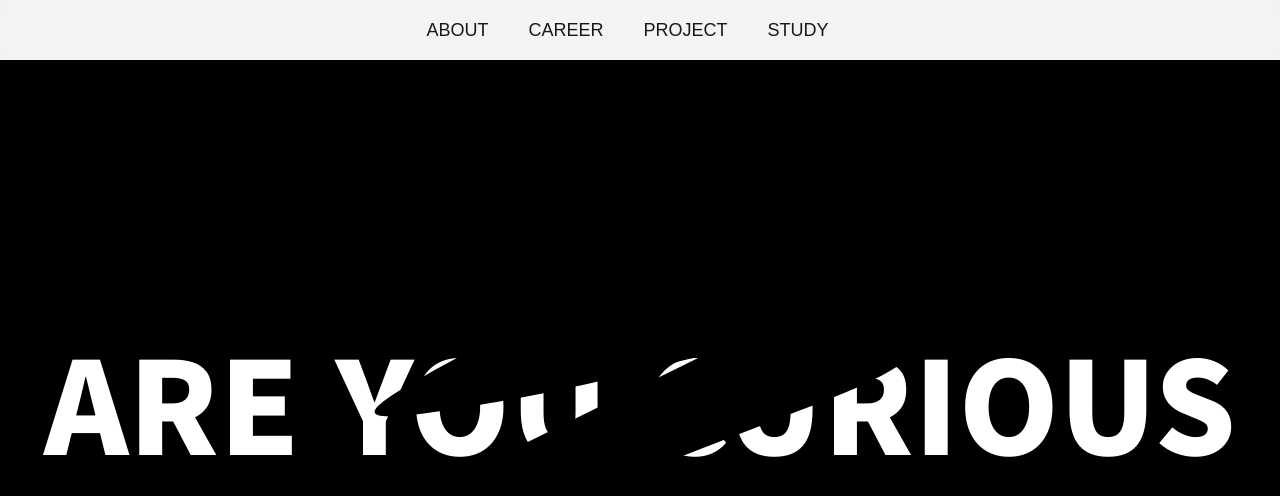
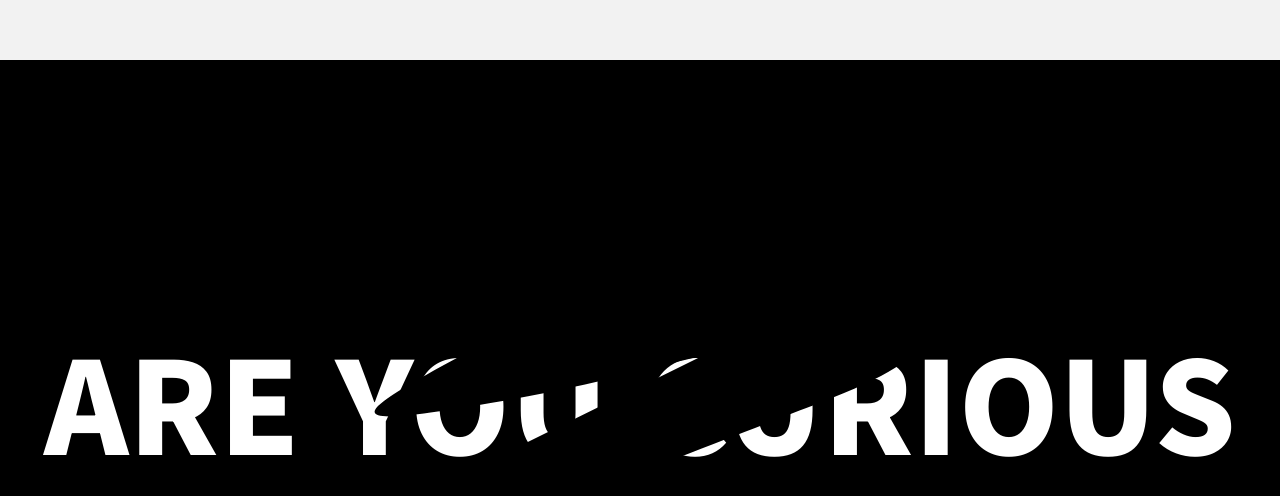
Before and after one commit to gpwl928/portfolio, a Next.js app: page / in a window 1280 px wide. Shown: the top 496 px of the page. Built offline with nearby package versions, Linux system fonts and the light colour scheme.

Commit message:
feat : visual일땐 헤더 없앰

```diff
--- a/pages/index.tsx
+++ b/pages/index.tsx
@@ -1,5 +1,6 @@
 import dynamic from 'next/dynamic';
 import { useState, useEffect } from 'react';
+import { useRouter} from 'next/router';
 import { css } from '@emotion/react';
 import styled from '@emotion/styled';
 import { SerializedStyles } from '@emotion/utils';
@@ -43,8 +44,18 @@ const isBetween = (value: number, floor: number, ceil: number): boolean =>
 
 export const Home = () => {
   const [activeId, setActiveId] = useState('');
+  const [isSticky, setIsSticky] = useState(false);
+
+  const router = useRouter;
 
   useEffect(() => {
+    const setLayout = ():void => {
+      console.log('😊😊😊😊👀👀setLayout');
+      // window.location.hash = '';
+      // scrollTo({top: 0});
+      // setActiveId('');
+    }
+
     const listener = ():void => {
       const scroll = window.pageYOffset;
       const position = HEADER_ITEM_LIST.map((item) => {
@@ -59,10 +70,13 @@ export const Home = () => {
 
       const currentId = position?.id || '';
       setActiveId(currentId);
+      setIsSticky(currentId ? true : false);
     }
 
     listener();
 
+    //TODO: 새로고침시 hash문제 해결하기
+    window.addEventListener('load', setLayout);
     window.addEventListener('resize', listener);
     window.addEventListener('scroll', listener);
 
@@ -74,7 +88,7 @@ export const Home = () => {
 
   return (
     <>
-      <Header currentSection={activeId} />
+      <Header currentSection={activeId} isSticky={isSticky} />
       <Main>
         <Visual />
         <About />
--- a/src/components/Header.tsx
+++ b/src/components/Header.tsx
@@ -12,7 +12,7 @@ const HamburgerBtnStyle = css`
   transition: all 0.5s ease;
 `;
 
-const MainHeader = styled.header`
+const MainHeader = styled.header<{ isHeader: boolean }>`
   display: flex;
   align-items: center;
   position: fixed;
@@ -21,8 +21,14 @@ const MainHeader = styled.header`
   width: 100%;
   height: ${(props): number => props.theme.HEADER_HEIGHT}px;
   background: rgba(255, 255, 255, 0.1);
+  opacity: 1;
   backdrop-filter: saturate(180%) blur(15px);
   z-index: 100;
+  ${(props): boolean | SerializedStyles | undefined =>
+    !props.isHeader && css `
+      opacity: 0;
+    `
+  }
   @media (max-width: ${(props): number => props.theme.MOBILE_LANDSCAPE_MAX}px) {
     padding: 0;
     height: ${(props): number => props.theme.MOBILE_HEADER_HEIGHT}px;
@@ -133,9 +139,10 @@ const MobileMenuUl = styled.ul`
 
 interface HeaderProps {
   currentSection?: string;
+  isSticky?: boolean;
 }
 
-const Header: React.FC<HeaderProps> = ({ currentSection }) => {
+const Header: React.FC<HeaderProps> = ({ currentSection, isSticky }) => {
   const router = useRouter();
 
   const [isMobileVisible, setIsMobileVisible] = useState(false);
@@ -148,8 +155,11 @@ const Header: React.FC<HeaderProps> = ({ currentSection }) => {
     );
   }
 
+  console.log('HERE HEADER', isSticky);
+  console.log('currentSection', currentSection);
+
   return (
-    <MainHeader>
+    <MainHeader isHeader={isSticky}>
       {/* <Logo>Potofolio</Logo> */}
       <MenuUl>
         {HEADER_ITEM_LIST && HEADER_ITEM_LIST.map((item) => {
```
